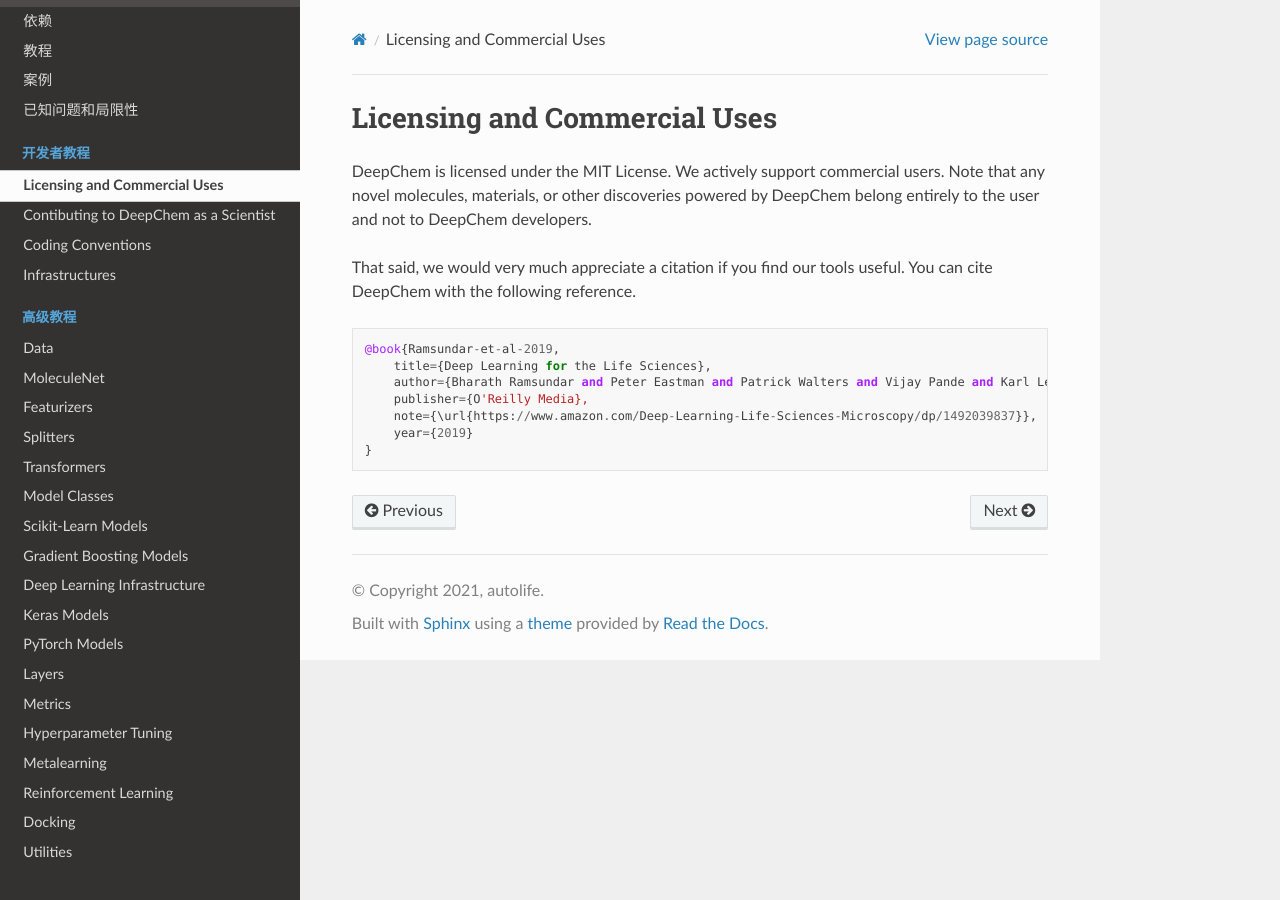
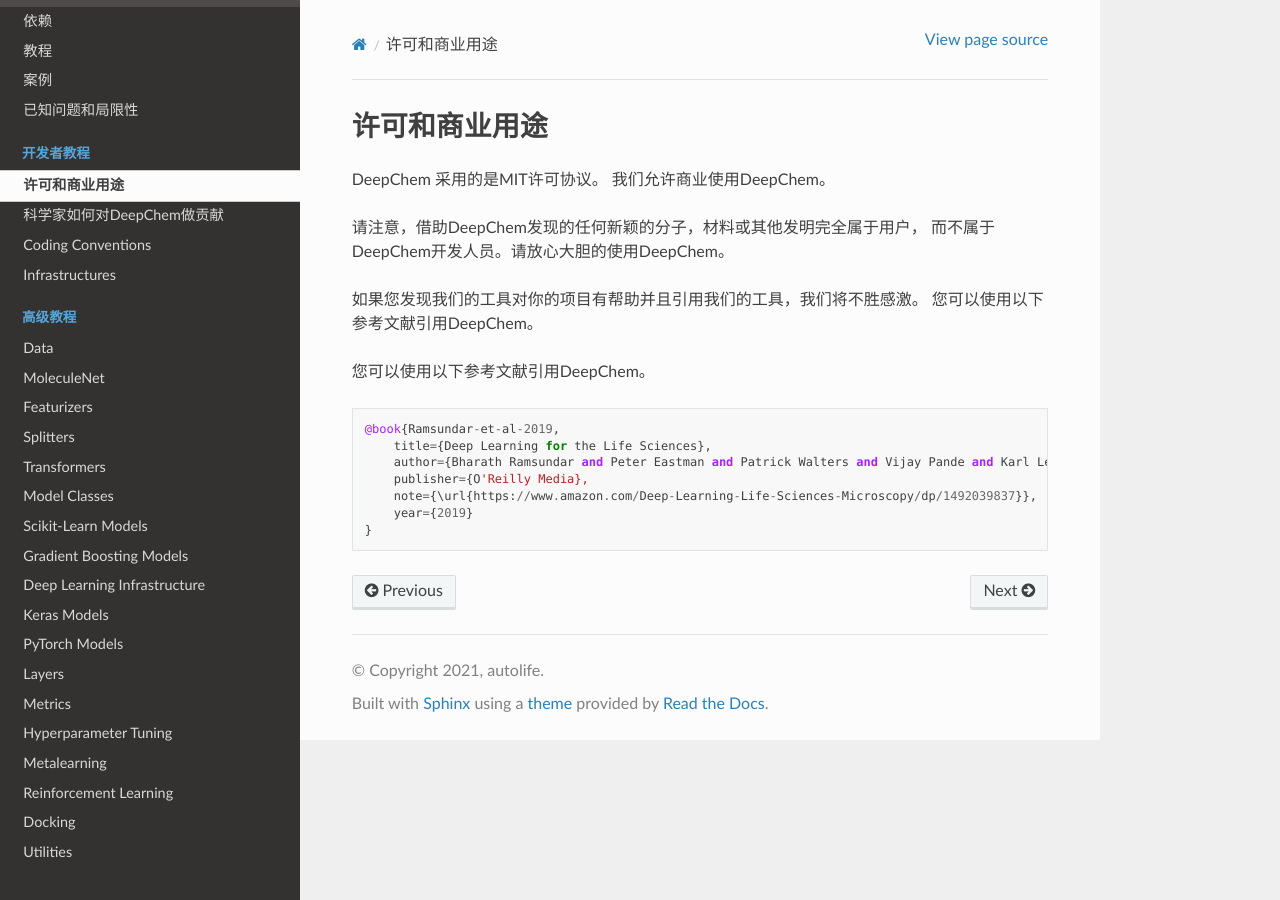
Before and after one commit to autodataming/deepchembook, a Sphinx documentation site: the page built from docs/zh_CN/source/development_guide/licence.rst, in a window 1280 px wide. Built offline with Sphinx 7.4.7 and the Read the Docs theme 2.0.0, drawn with Linux system fonts in a browser that asks for light colours.

Commit message:
scientists zhcn

```diff
--- a/docs/zh_CN/source/development_guide/licence.rst
+++ b/docs/zh_CN/source/development_guide/licence.rst
@@ -1,13 +1,16 @@
-Licensing and Commercial Uses
+许可和商业用途
 =============================
 
-DeepChem is licensed under the MIT License. We actively support
-commercial users. Note that any novel molecules, materials, or other
-discoveries powered by DeepChem belong entirely to the user and not to
-DeepChem developers.
+DeepChem 采用的是MIT许可协议。
+我们允许商业使用DeepChem。
 
-That said, we would very much appreciate a citation if you find our tools useful.
-You can cite DeepChem with the following reference.
+请注意，借助DeepChem发现的任何新颖的分子，材料或其他发明完全属于用户，
+而不属于DeepChem开发人员。请放心大胆的使用DeepChem。
+
+如果您发现我们的工具对你的项目有帮助并且引用我们的工具，我们将不胜感激。
+您可以使用以下参考文献引用DeepChem。
+
+您可以使用以下参考文献引用DeepChem。
 
 .. code-block::
 
```
Also changed, not shown: docs/zh_CN/source/development_guide/scientists.rst (+43 -45 lines).
